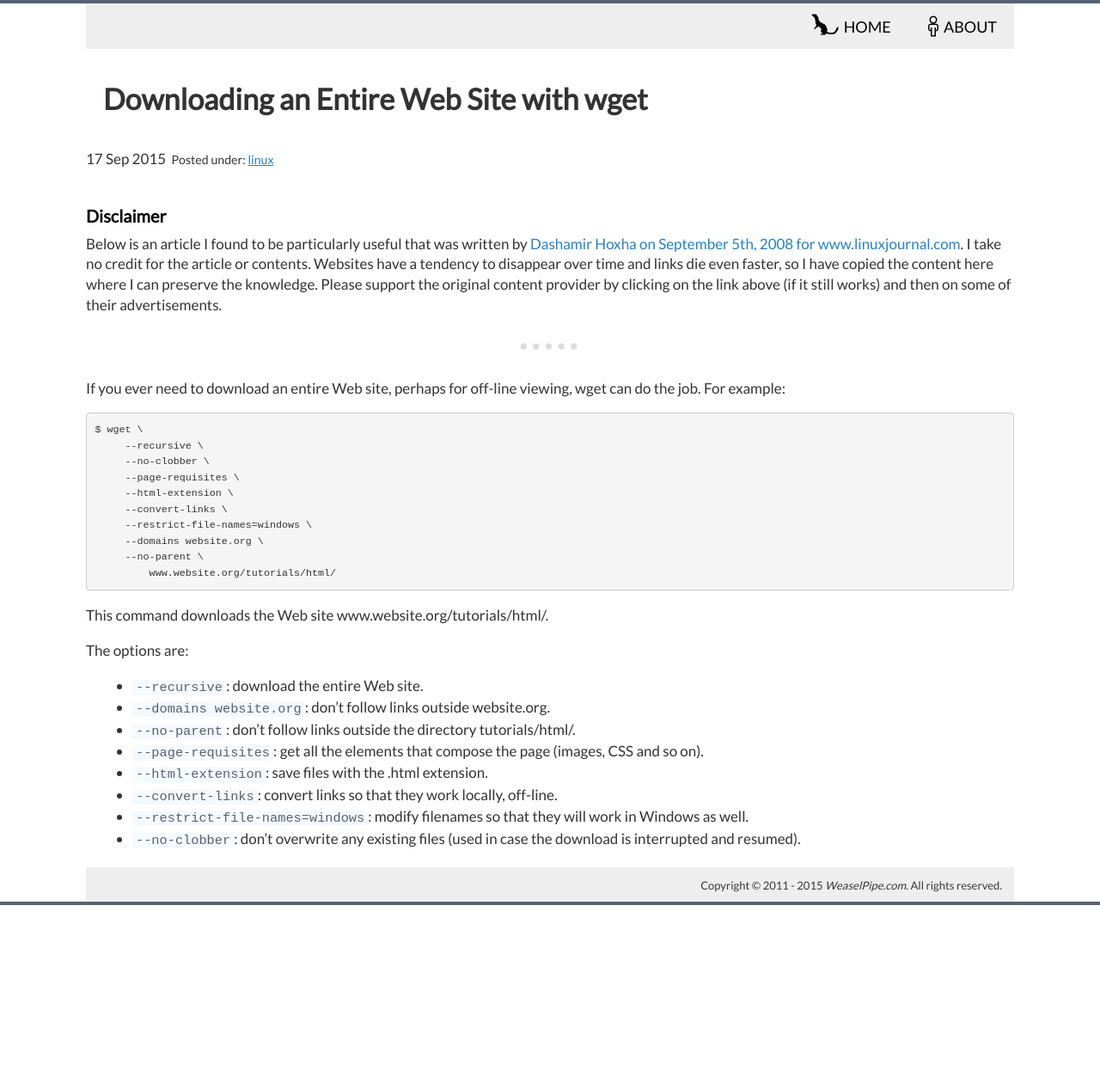
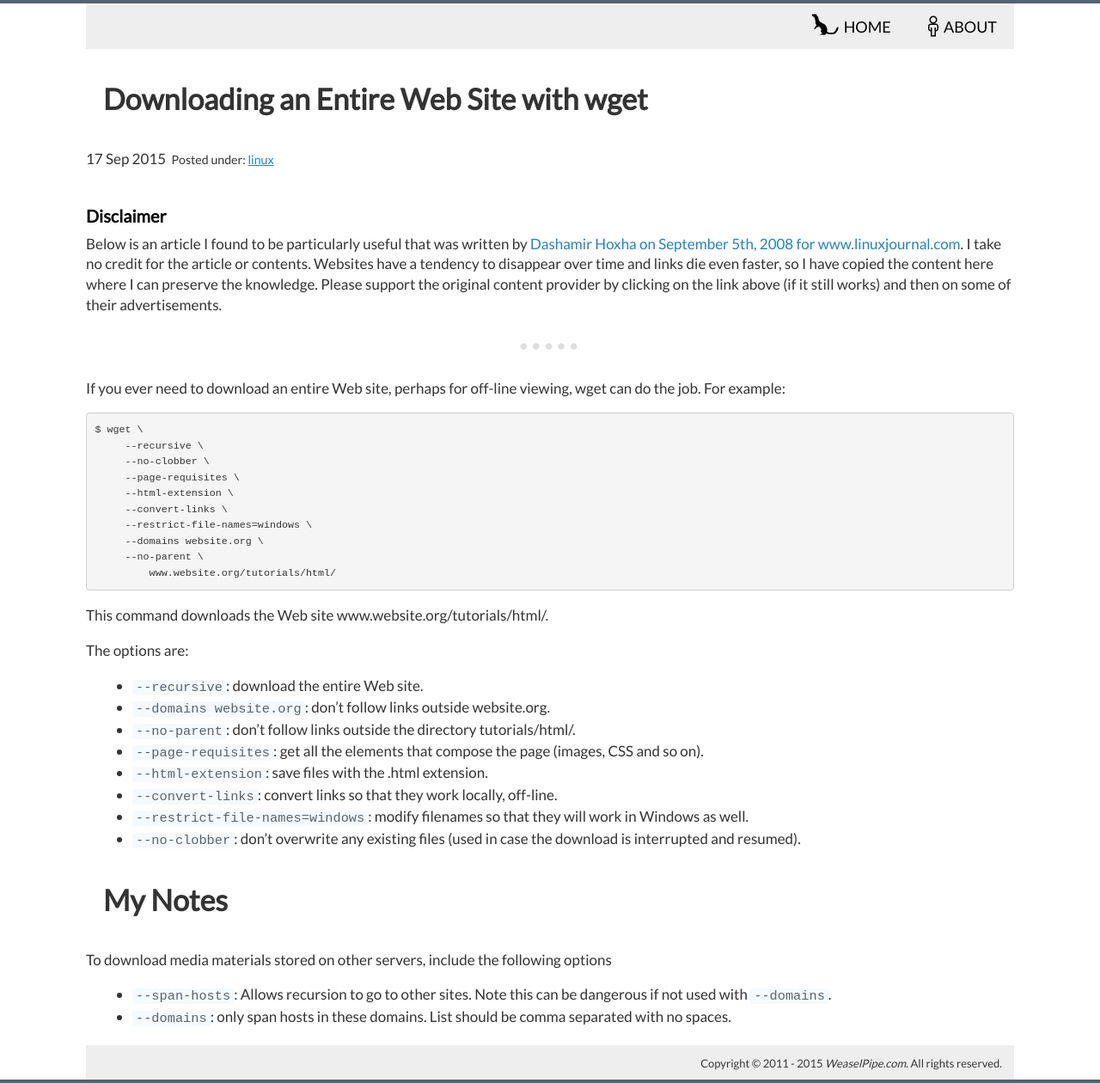
Before and after one commit to mrdanbrooks/mrdanbrooks.github.io, a Jekyll site: the page built from _posts/2015-09-17-save-entire-website.md, in a window 1280 px wide. Shown: the whole page at 86% size. Built offline with Jekyll 4.4.1, drawn with Linux system fonts in a browser that asks for light colours; Markdown is read by kramdown in place of the engine named in the settings; before the commit the page ends 1053 px from its top, so only the background shows below that.

Commit message:
updates wget website

```diff
--- a/_posts/2015-09-17-save-entire-website.md
+++ b/_posts/2015-09-17-save-entire-website.md
@@ -48,3 +48,11 @@
  * ``--restrict-file-names=windows``: modify filenames so that they will work in Windows as well.
  * ``--no-clobber``: don't overwrite any existing files (used in case the download is interrupted and
     resumed).
+
+My Notes
+========
+
+To download media materials stored on other servers, include the following options
+
+* ``--span-hosts``: Allows recursion to go to other sites. Note this can be dangerous if not used with ``--domains``.
+* ``--domains``: only span hosts in these domains. List should be comma separated with no spaces.
```
